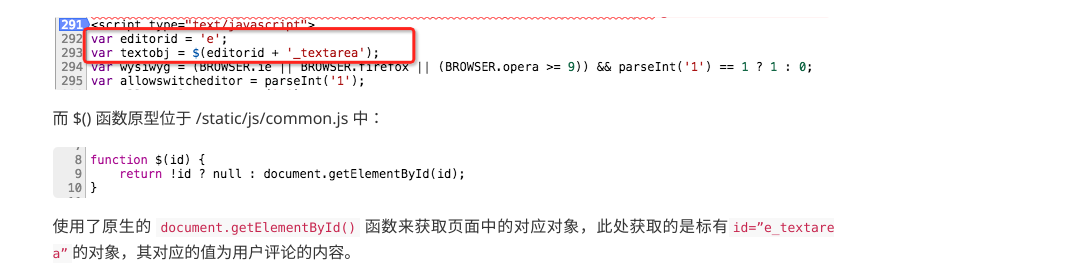
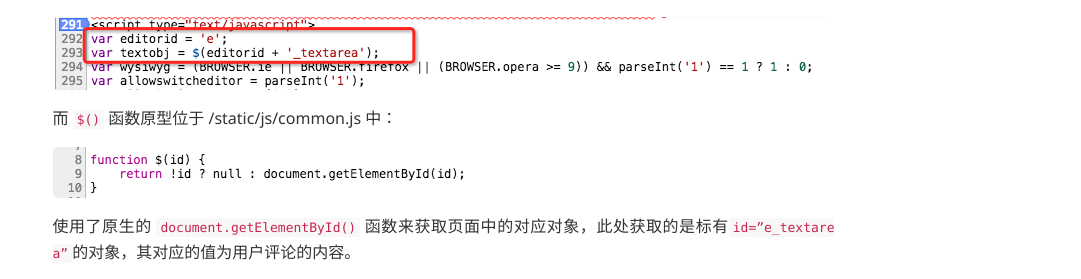
Before and after one commit to huntpig/rickgray.github.io, a Jekyll site: the page built from _posts/2015-07-31-discuz-all-version-stored-xss-analysis.md, in a window 1280 px wide and 900 px high, scrolled down 1073 px. Shown: the part 153-432 px from the top of the window, without its empty margins (199-1280 px from the left). Built offline with Jekyll 4.4.1, drawn with Linux system fonts in a browser that asks for light colours; comment, search, counter and statistics services are not loaded.

Commit message:
修改 文章格式

```diff
--- a/_posts/2015-07-31-discuz-all-version-stored-xss-analysis.md
+++ b/_posts/2015-07-31-discuz-all-version-stored-xss-analysis.md
@@ -24,7 +24,7 @@
 
 ![]({{ site.url }}/public/img/article/2015-07-31-discuz-all-version-stored-xss-analysis/4.png)
 
-而 $() 函数原型位于 /static/js/common.js 中：
+而 `$()` 函数原型位于 /static/js/common.js 中：
 
 ![]({{ site.url }}/public/img/article/2015-07-31-discuz-all-version-stored-xss-analysis/5.png)
 
```
